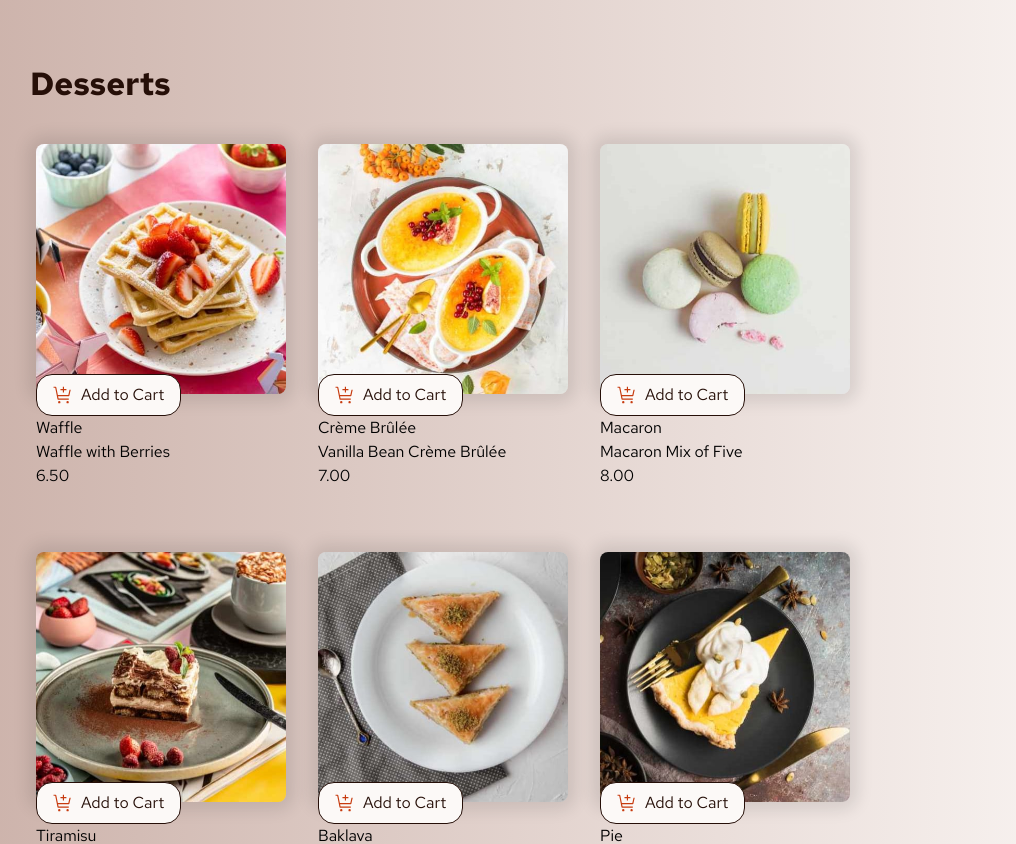
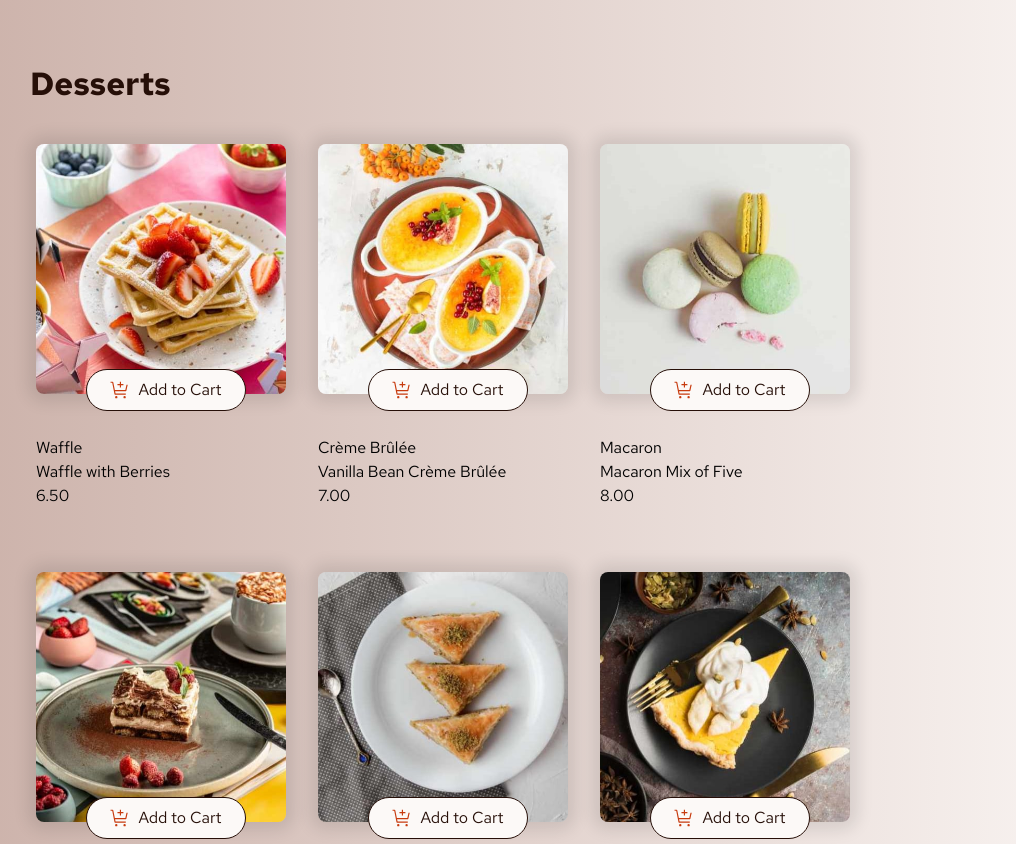
Before and after one commit to CHEGEBB/Svelte-Frontend-Challenges, a SvelteKit app in the folder product-list-with-cart-main/: page / in a window 1280 px wide. Shown: the top 844 px of the page, without its empty margins (100-1116 px from the left). Built offline with nearby package versions, Linux system fonts and the light colour scheme.

Commit message:
Refactor product list and cart layout: Update card button border and position

```diff
--- a/product-list-with-cart-main/src/routes/+page.svelte
+++ b/product-list-with-cart-main/src/routes/+page.svelte
@@ -208,11 +208,14 @@
                         align-items: center;
                         background-color: $Rose50;
                         color: $Rose900;
-                        border: 1px solid $Rose900;
+                        border: 1.5px solid $Rose900;
                         padding: 0.5rem 1rem;
-                        border-radius: 1rem;
-                        margin-top: -20px;
+                        border-radius: 2rem;
                         justify-content: center;
+                        position: relative;
+                        width: 160px;
+                        top: -7%;
+                        left: 20%;
 
                         .icon {
                             width: 20px;
```
